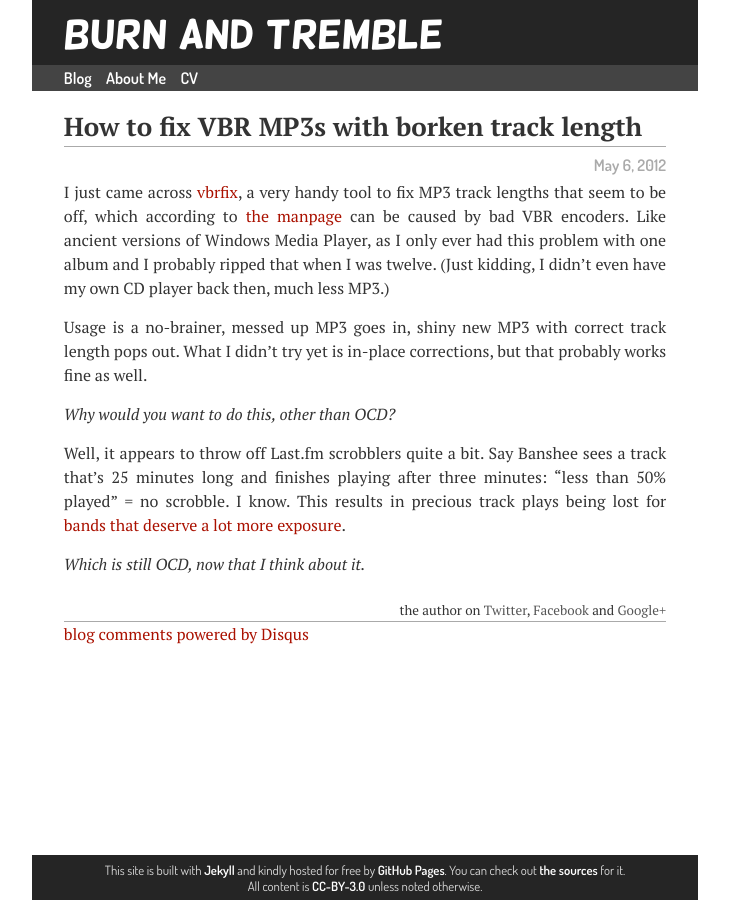
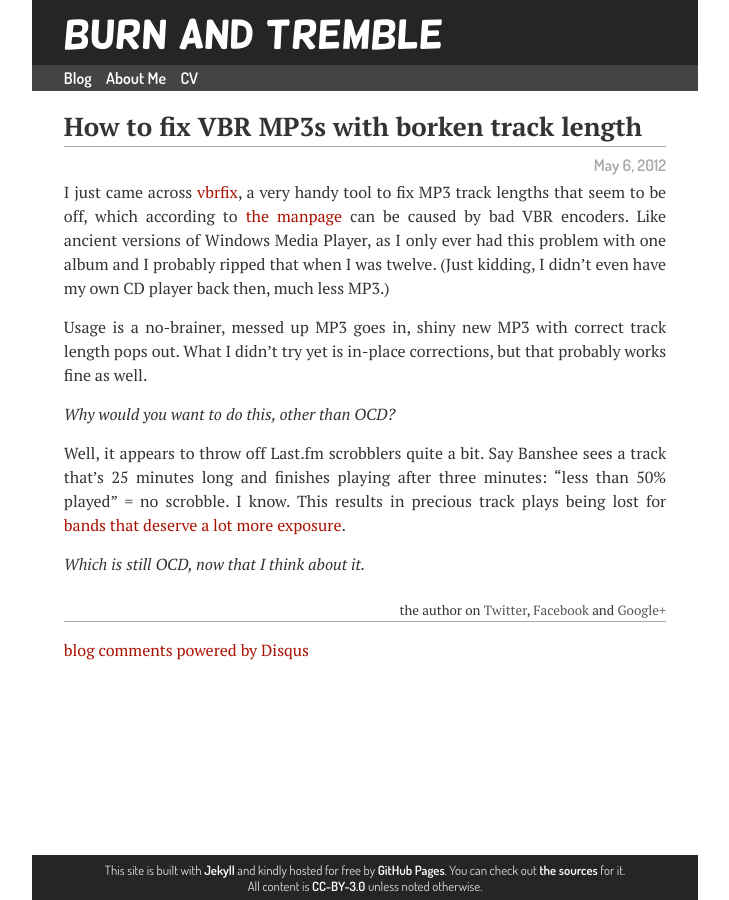
Before and after one commit to hermannloose/hermannloose.github.com, a Jekyll site: the page built from _posts/2012-05-06-fixing-vbr-mp3-files.md, in a window 1280 px wide. Shown: the whole page, without its empty margins (275-1004 px from the left). Built offline with Jekyll 4.4.1, drawn with Linux system fonts in a browser that asks for light colours; comment, search, counter and statistics services are not loaded.

Commit message:
Add margin before Disqus div.

```diff
--- a/css/style.css
+++ b/css/style.css
@@ -122,6 +122,10 @@ body {
 
 #author_info a {
   color: #555;
+}
+
+#disqus_thread {
+  margin-top: 1em;
 }
 
 #posts {
```
